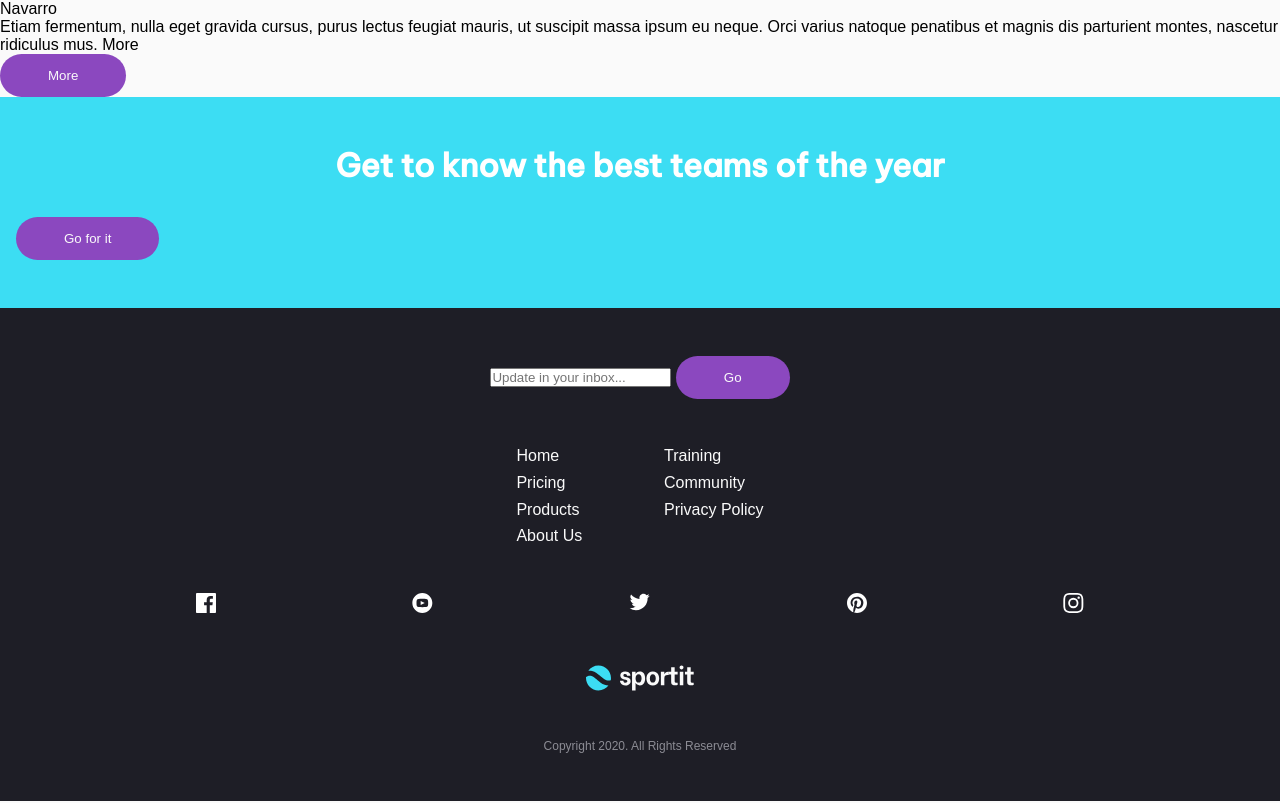
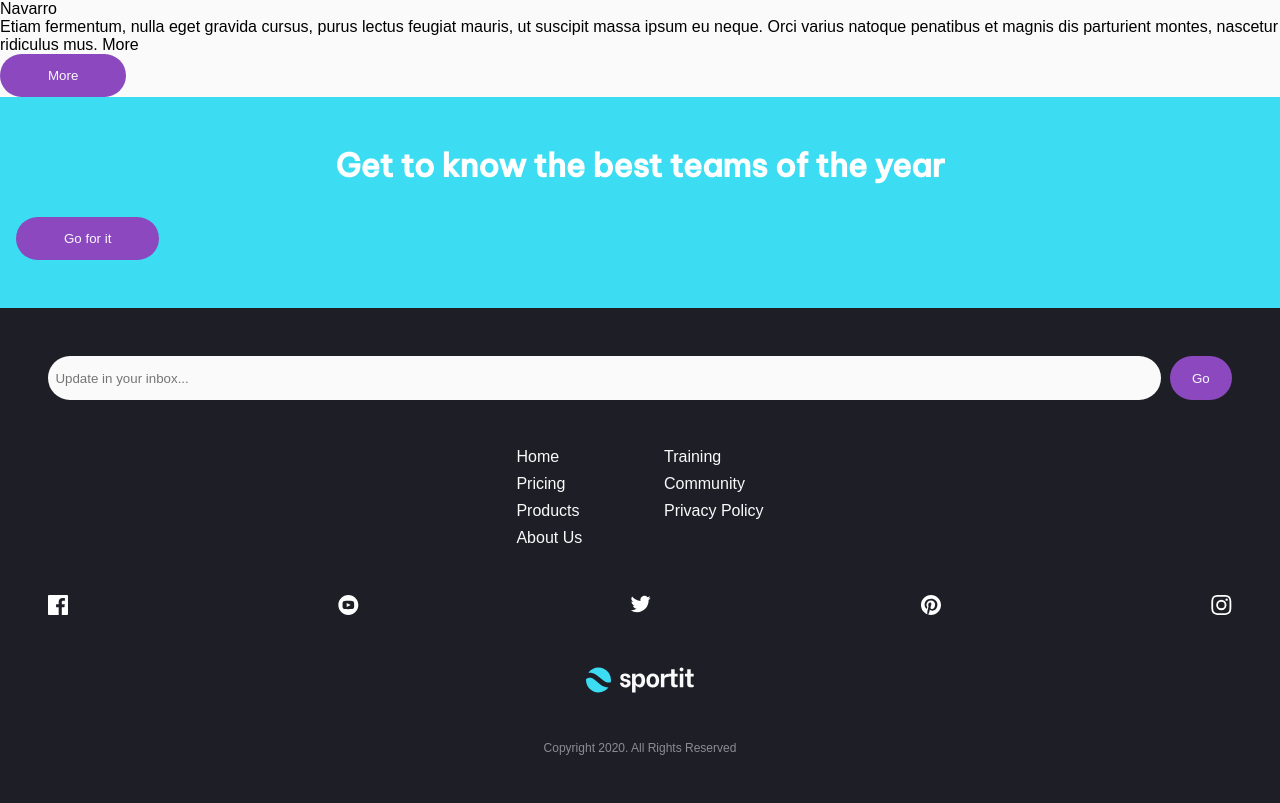
Before and after one commit to JnavioT/frontend, a plain HTML site: page index.html in a window 1280 px wide. Shown: the part 1920-2723 px from the top of the page. Drawn offline with Linux system fonts and the light colour scheme.

Commit message:
barra busqueda

```diff
--- a/css/styles.css
+++ b/css/styles.css
@@ -161,7 +161,7 @@ section:nth-of-type(5) > p{
 
 
 footer{
-    padding: 3rem 0;
+    padding: 3rem;
     display: flex;
     flex-direction: column;
  background-color: var(--BLACKALT);
@@ -199,9 +199,24 @@ footer nav > ul {
     padding: 3rem 0;
 }
 
-footer input{
+footer form > input{
+    border-radius: 999px;
+    border: none;
+    background-color: var(--WHITEALT);
+    padding: 2ch 1ch;
+    width: 100%;
+}
 
+footer form {
+    display: flex;
+    width: 100%;
+    gap: 1ch;
 }
+
+footer form> button{
+    padding: 1ch 3ch;
+}
+
 
 nav li{
     list-style: none;
@@ -215,5 +230,5 @@ nav li > a{
 #redes-sociales{
     display: flex;
     width: 100%;
-    justify-content: space-evenly;
+    justify-content: space-between;
 }
```
